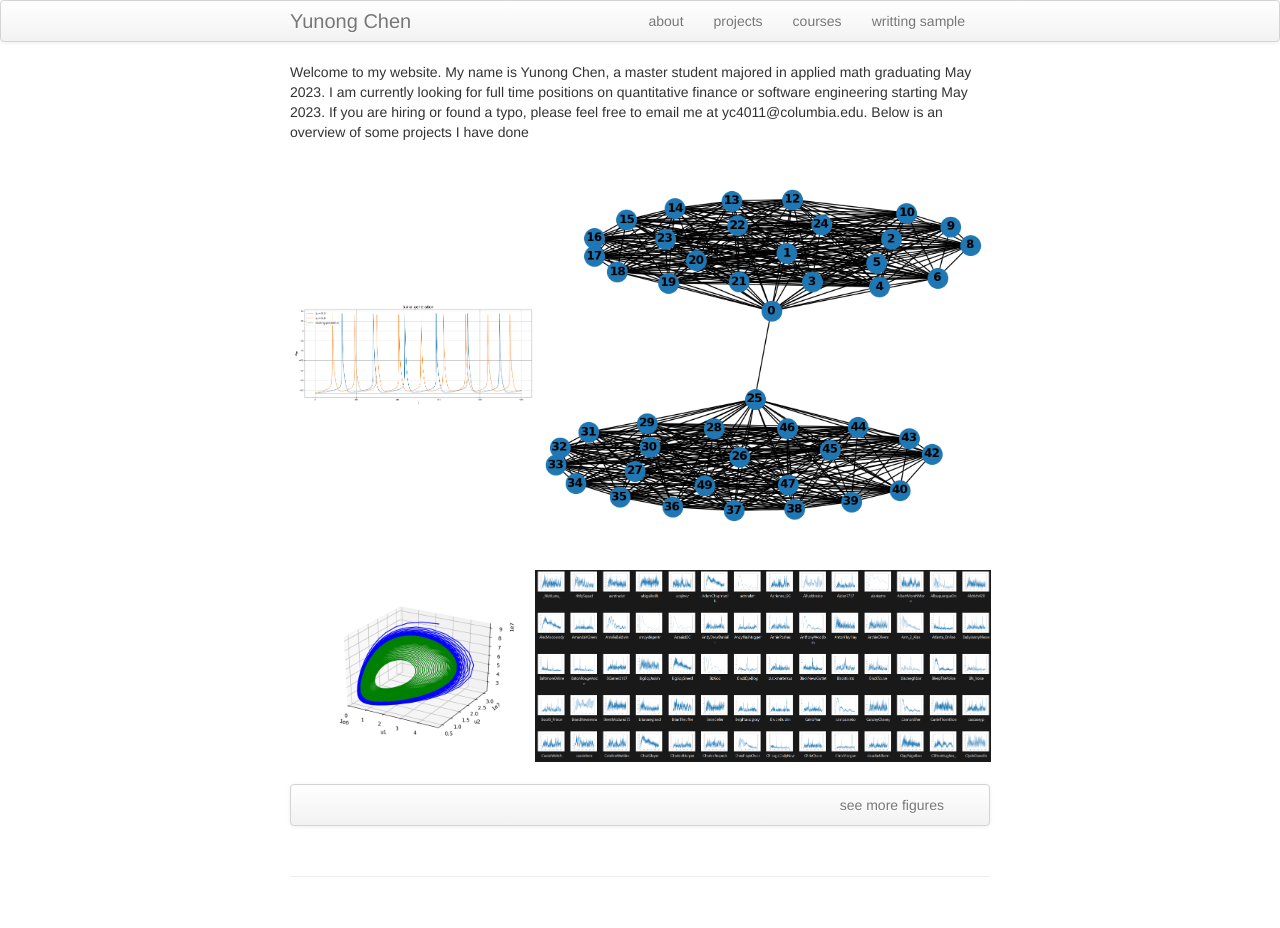
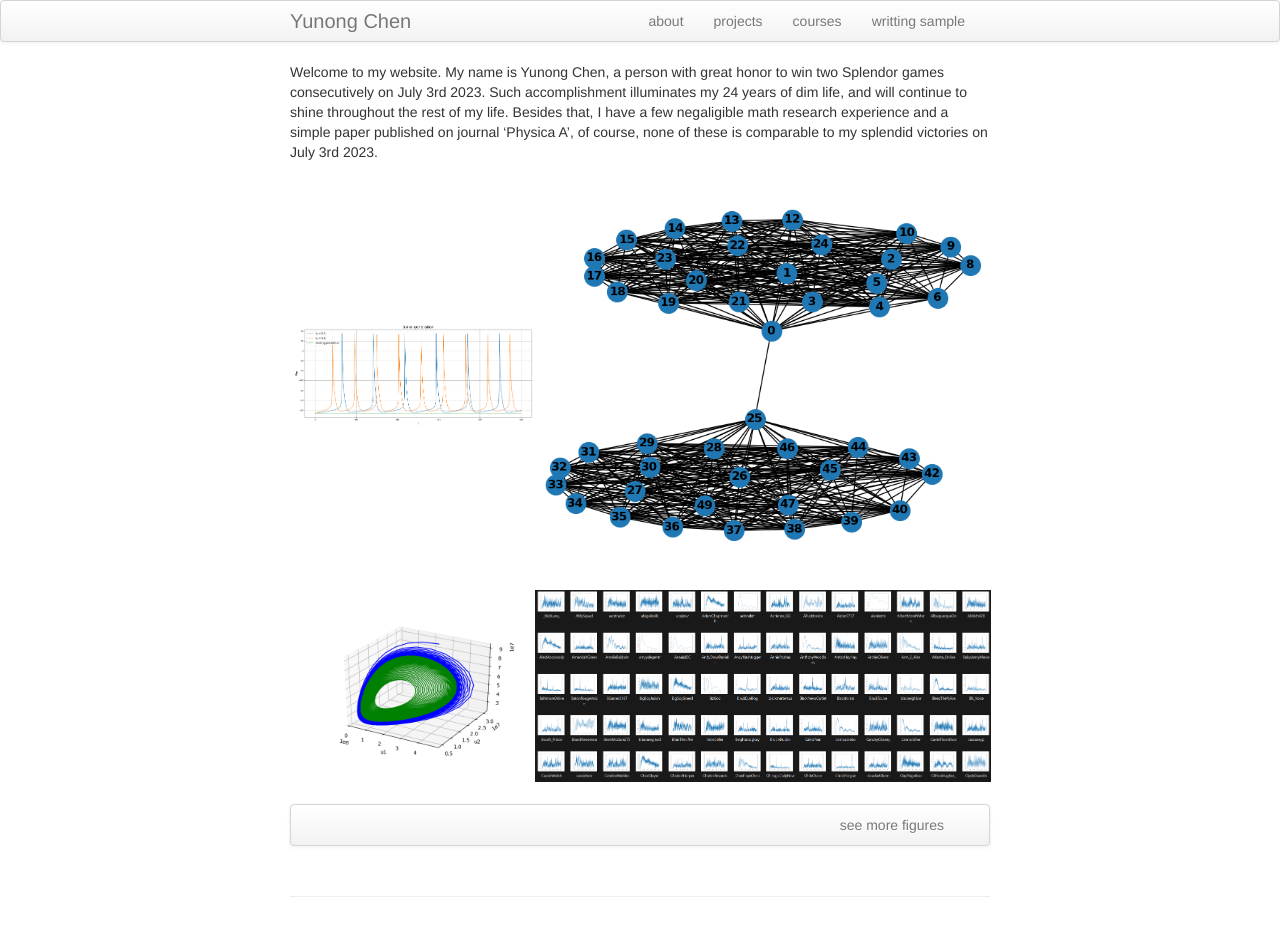
Before and after one commit to yunongch/yunongch.github.io, a Jekyll site: the page built from index.md, in a window 1280 px wide. Built offline with Jekyll 4.4.1, drawn with Linux system fonts in a browser that asks for light colours.

Commit message:
Update index.md

```diff
--- a/index.md
+++ b/index.md
@@ -5,7 +5,7 @@ description: Yunong Chen is a master student majored in applied math at Columbia
 keywords: statistics, data analytics
 ---
 
-Welcome to my website. My name is Yunong Chen, a master student majored in applied math graduating May 2023. I am currently looking for full time positions on quantitative finance or software engineering starting May 2023. If you are hiring or found a typo, please feel free to email me at yc4011@columbia.edu. Below is an overview of some projects I have done
+Welcome to my website. My name is Yunong Chen, a person with great honor to win two Splendor games consecutively on July 3rd 2023. Such accomplishment illuminates my 24 years of dim life, and will continue to shine throughout the rest of my life. Besides that, I have a few negaligible math research experience and a simple paper published on journal 'Physica A', of course, none of these is comparable to my splendid victories on July 3rd 2023.
 
 
 >>>>>>>
```
